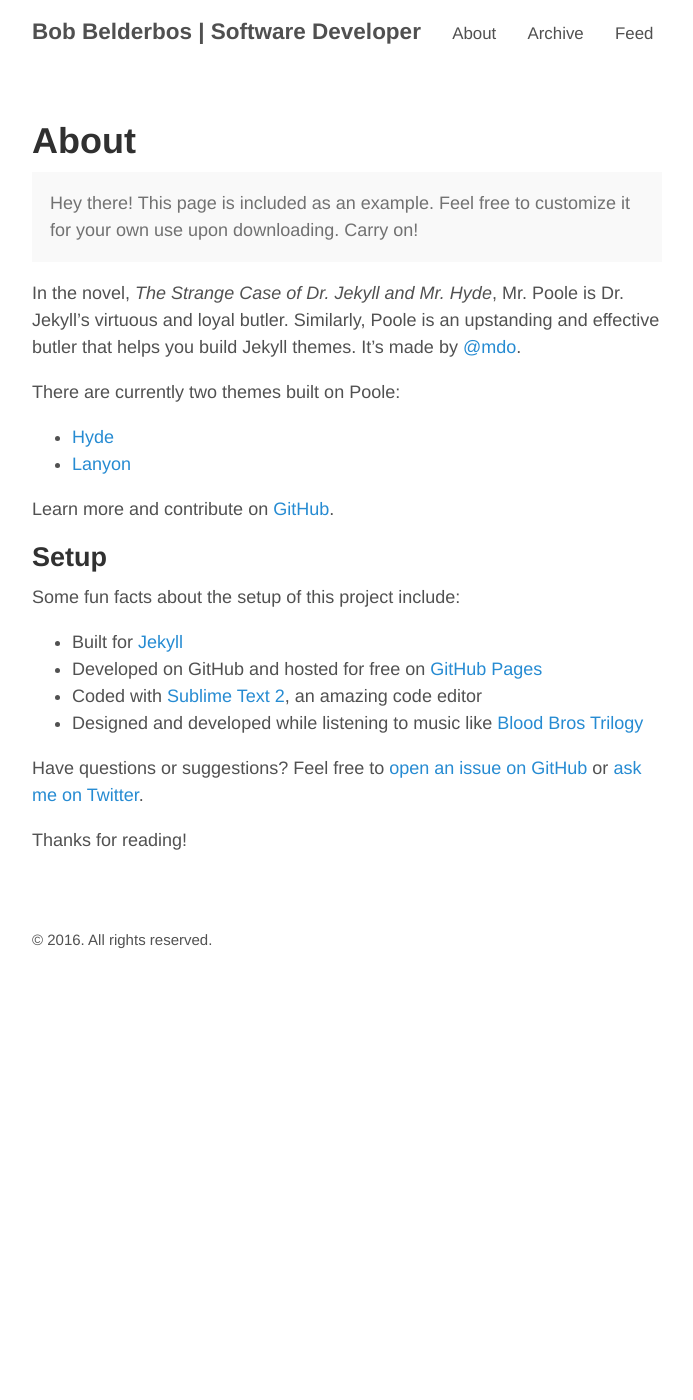
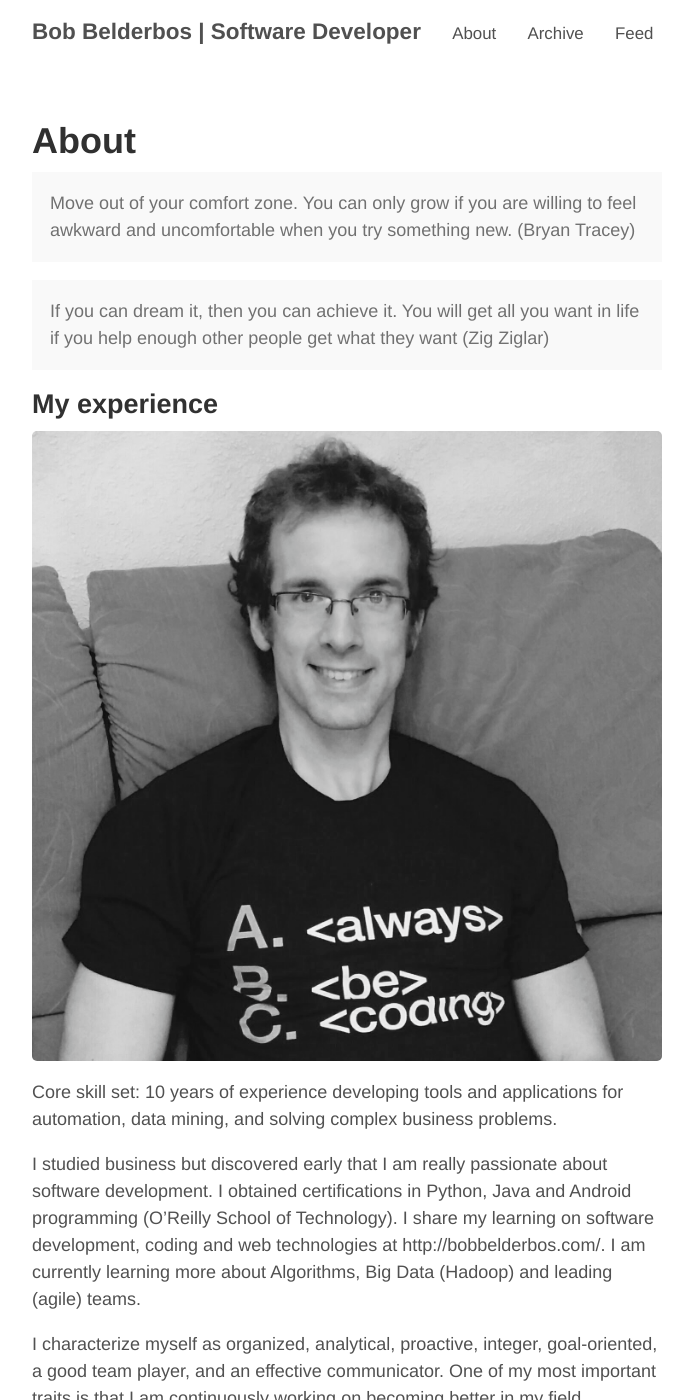
Before and after one commit to bbelderbos/bbelderbos.github.io, a Jekyll site: the page built from about.md, in a window 1280 px wide and 1400 px high. Shown: the whole window, without its empty margins (293-986 px from the left). Built offline with Jekyll 4.4.1, drawn with Linux system fonts in a browser that asks for light colours; some of the changed text lies outside the part shown.

Commit message:
tweaking about page

```diff
--- a/about.md
+++ b/about.md
@@ -4,27 +4,32 @@ title: About
 ---
 
 <p class="message">
-  Hey there! This page is included as an example. Feel free to customize it for your own use upon downloading. Carry on!
+Move out of your comfort zone. You can only grow if you are willing to feel awkward and uncomfortable when you try something new. (Bryan Tracey)
+</p>
+<p class="message">
+If you can dream it, then you can achieve it. You will get all you want in life if you help enough other people get what they want (Zig Ziglar)
 </p>
 
-In the novel, *The Strange Case of Dr. Jekyll and Mr. Hyde*, Mr. Poole is Dr. Jekyll's virtuous and loyal butler. Similarly, Poole is an upstanding and effective butler that helps you build Jekyll themes. It's made by [@mdo](https://twitter.com/mdo).
+## My experience
 
-There are currently two themes built on Poole:
+![This is me, ABC: always be coding]({{ site.url }}/assets/bob_profile.png)
 
-* [Hyde](http://hyde.getpoole.com)
-* [Lanyon](http://lanyon.getpoole.com)
+Core skill set: 10 years of experience developing tools and applications for automation, data mining, and solving complex business problems.
 
-Learn more and contribute on [GitHub](https://github.com/poole).
+I studied business but discovered early that I am really passionate about software development. I obtained certifications in Python, Java and Android programming (O'Reilly School of Technology). I share my learning on software development, coding and web technologies at http://bobbelderbos.com/. I am currently learning more about Algorithms, Big Data (Hadoop) and leading (agile) teams.
 
-## Setup
+I characterize myself as organized, analytical, proactive, integer, goal-oriented, a good team player, and an effective communicator. One of my most important traits is that I am continuously working on becoming better in my field.
 
-Some fun facts about the setup of this project include:
+Apart from delivering high quality solutions with eye for detail, I am innovative and strategic in my thinking and a natural connector. People I work with say I am personable and empathic. That's why I aim to be a mentor/inspiration for other developers.
 
-* Built for [Jekyll](http://jekyllrb.com)
-* Developed on GitHub and hosted for free on [GitHub Pages](https://pages.github.com)
-* Coded with [Sublime Text 2](http://sublimetext.com), an amazing code editor
-* Designed and developed while listening to music like [Blood Bros Trilogy](https://soundcloud.com/maddecent/sets/blood-bros-series)
+Languages: fluent in Spanish / English / Dutch, conversation skills in French. I enjoy learning languages and working in multicultural teams.
 
-Have questions or suggestions? Feel free to [open an issue on GitHub](https://github.com/poole/poole/issues/new) or [ask me on Twitter](https://twitter.com/mdo).
+## Where to follow me
+
+* [Twitter](http://twitter.com/bbelderbos)
+* [LinkedIN](https://www.linkedin.com/in/bbelderbos)
+* [Github](http://github.com/bbelderbos)
+
+Have questions or suggestions? Feel free to contact me, I am happy to help.
 
 Thanks for reading!
```
Also changed, not shown: assets/bob_profile.png (added).
